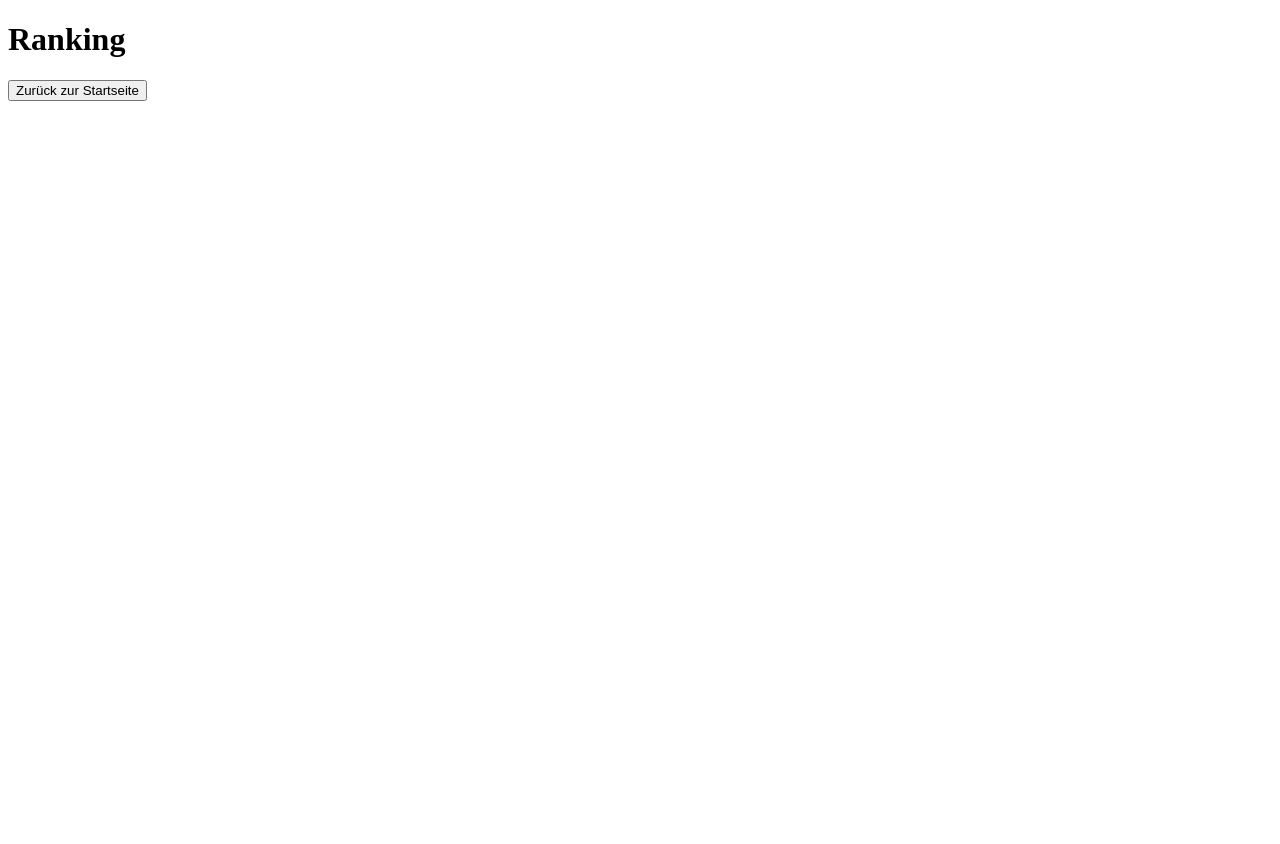
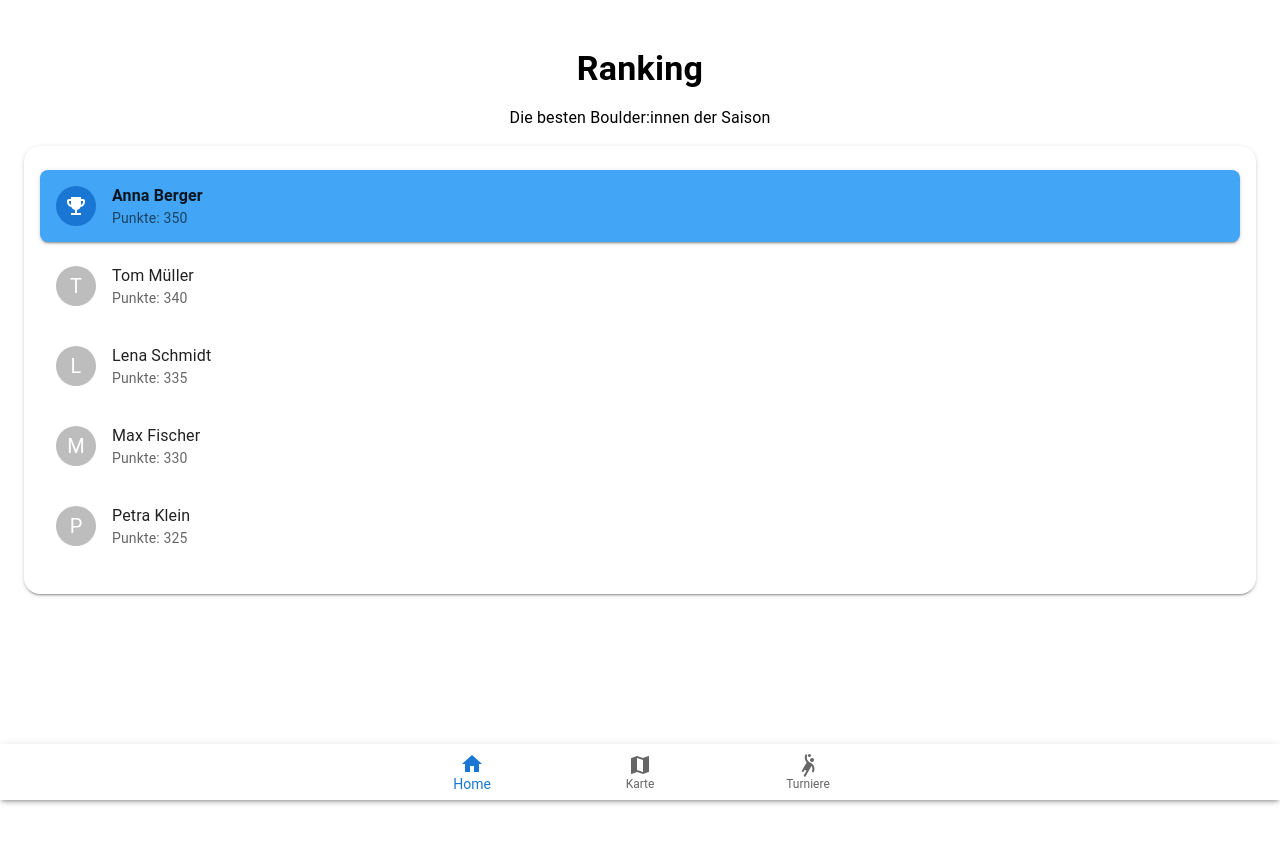
Before and after one commit to JonasFlachmann/ClimbingTurnamentAppPublic, a Next.js app: page /ranking in a window 1280 px wide. Shown: the top 844 px of the page. Before the commit the page ends 800 px from the top, so only its background shows below. Built offline with nearby package versions, Linux system fonts and the light colour scheme.

Commit message:
Update ranking.tsx

```diff
--- a/pages/ranking.tsx
+++ b/pages/ranking.tsx
@@ -1,14 +1,59 @@
+import React from "react";
+import { Box, Typography, Paper, BottomNavigation, BottomNavigationAction, List, ListItem, ListItemText, Avatar } from "@mui/material";
+import HomeIcon from "@mui/icons-material/Home";
+import MapIcon from "@mui/icons-material/Map";
+import SportsHandballIcon from "@mui/icons-material/SportsHandball";
+import EmojiEventsIcon from "@mui/icons-material/EmojiEvents";
 import Link from "next/link";
 
-export default function Ranking() {
+const mockRanking = [
+  { name: "Anna Berger", points: 350, avatar: "" },
+  { name: "Tom Müller", points: 340, avatar: "" },
+  { name: "Lena Schmidt", points: 335, avatar: "" },
+  { name: "Max Fischer", points: 330, avatar: "" },
+  { name: "Petra Klein", points: 325, avatar: "" },
+];
+
+const RankingPage: React.FC = () => {
+  const [value, setValue] = React.useState(0);
+
   return (
-    <div className="min-h-screen flex flex-col items-center justify-center bg-darkgreen p-4">
-      <h1 className="text-3xl text-white mb-6">Ranking</h1>
-      <Link href="/home">
-        <button className="bg-lightgreen text-darkgreen font-bold py-3 px-6 rounded-md hover:bg-green-400 transition">
-          Zurück zur Startseite
-        </button>
-      </Link>
-    </div>
+    <>
+      <Box sx={{ minHeight: "100vh", bgcolor: "background.default", px: 2, pb: 10, pt: 5 }}>
+        <Typography variant="h4" sx={{ fontWeight: "bold", mb: 2, textAlign: "center" }}>
+          Ranking
+        </Typography>
+        <Typography variant="body1" sx={{ mb: 2, textAlign: "center" }}>
+          Die besten Boulder:innen der Saison
+        </Typography>
+        <Paper elevation={2} sx={{ borderRadius: 4, p: 2, mb: 4 }}>
+          <List>
+            {mockRanking.map((r, idx) => (
+              <ListItem key={r.name} sx={{ mb: 1, borderRadius: 2, bgcolor: idx === 0 ? "primary.light" : "background.paper", boxShadow: idx === 0 ? 2 : 0 }}>
+                <Avatar sx={{ bgcolor: idx === 0 ? "primary.main" : "grey.400", mr: 2 }}>
+                  {idx === 0 ? <EmojiEventsIcon /> : r.name[0]}
+                </Avatar>
+                <ListItemText
+                  primary={r.name}
+                  secondary={`Punkte: ${r.points}`}
+                  primaryTypographyProps={{
+                    fontWeight: idx === 0 ? "bold" : "normal",
+                  }}
+                />
+              </ListItem>
+            ))}
+          </List>
+        </Paper>
+      </Box>
+      <Paper sx={{ position: "fixed", bottom: 0, left: 0, right: 0, zIndex: 100 }} elevation={3}>
+        <BottomNavigation showLabels value={value} onChange={(_, newValue) => setValue(newValue)}>
+          <BottomNavigationAction label="Home" icon={<HomeIcon />} component={Link} href="/home" />
+          <BottomNavigationAction label="Karte" icon={<MapIcon />} component={Link} href="/map" />
+          <BottomNavigationAction label="Turniere" icon={<SportsHandballIcon />} component={Link} href="/tournament-overview" />
+        </BottomNavigation>
+      </Paper>
+    </>
   );
-}
+};
+
+export default RankingPage;
```
